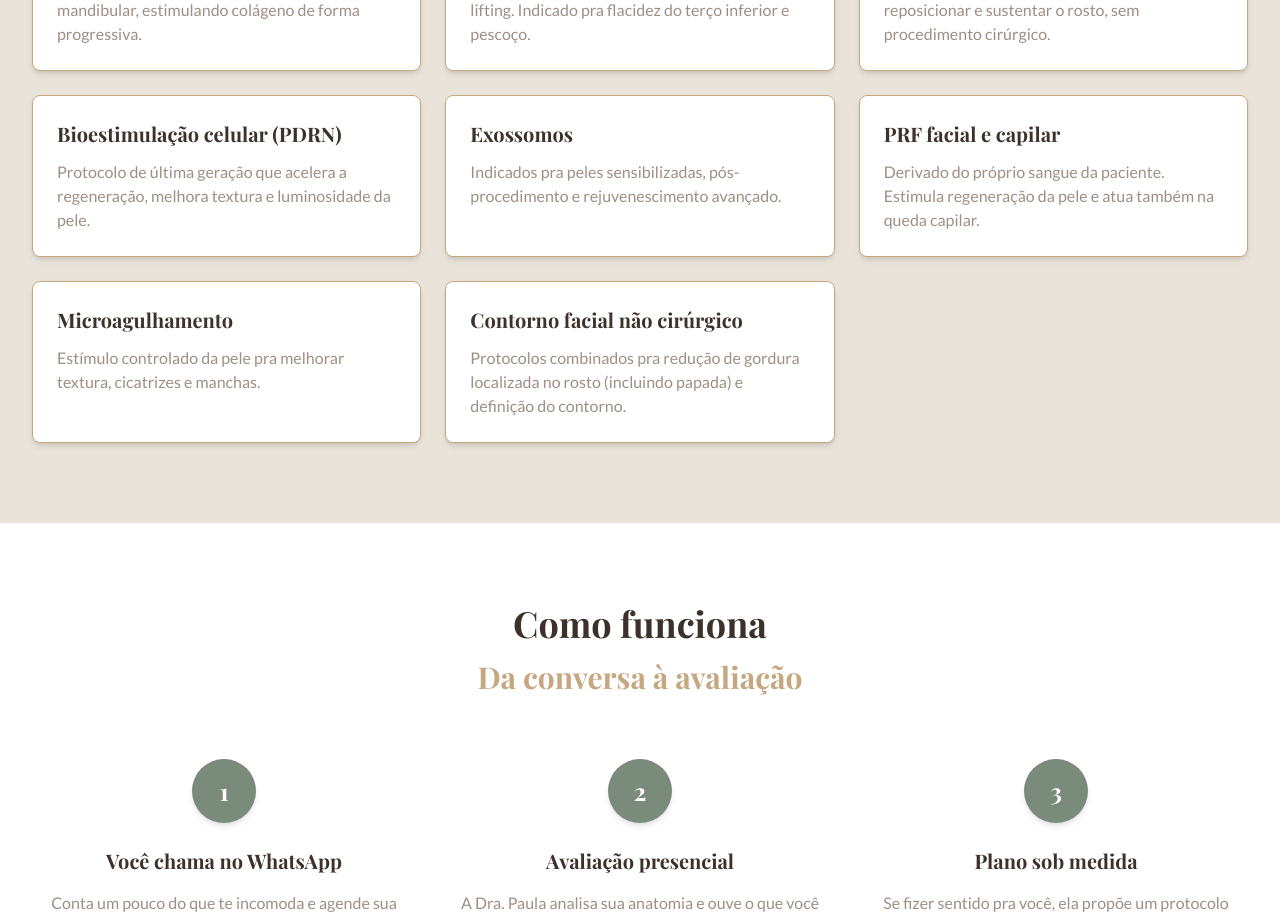
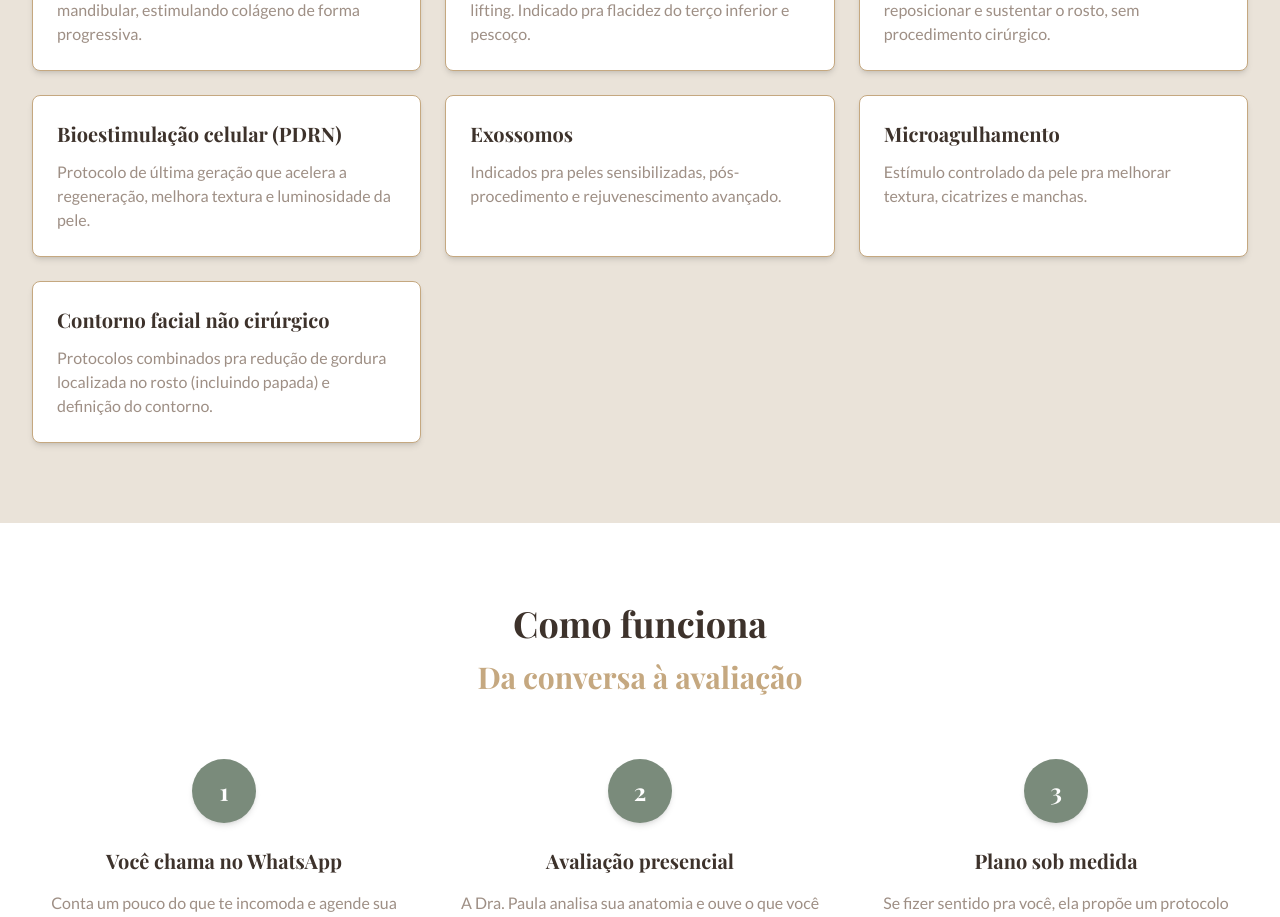
Before and after one commit to AndreFelipeSantosMoura/profile-Dra-Paula, a React (Vite) app: page / in a window 1280 px wide. Shown: the part 2120-3037 px from the top of the page. Built offline with nearby package versions, Linux system fonts and the light colour scheme.

Commit message:
fix: remoção de protocolo

```diff
--- a/src/components/Services.jsx
+++ b/src/components/Services.jsx
@@ -33,10 +33,6 @@ const Services = () => {
     {
       title: "Exossomos",
       description: "Indicados pra peles sensibilizadas, pós-procedimento e rejuvenescimento avançado."
-    },
-    {
-      title: "PRF facial e capilar",
-      description: "Derivado do próprio sangue da paciente. Estimula regeneração da pele e atua também na queda capilar."
     },
     {
       title: "Microagulhamento",
```
